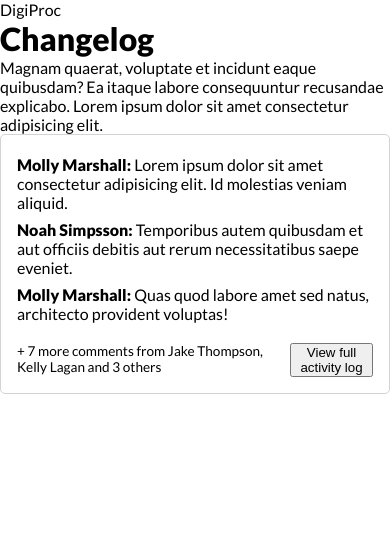
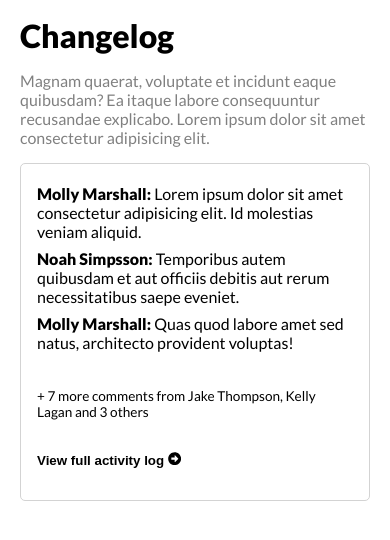
Before and after one commit to frankemon/digiproc-test, a React (Create React App) app: page / in a window 390 px wide. Shown: the top 540 px of the page. Built offline with nearby package versions, Linux system fonts and the light colour scheme.

Commit message:
add props parent, icon, responsive, rename db

```diff
--- a/package.json
+++ b/package.json
@@ -8,6 +8,7 @@
     "@testing-library/user-event": "^13.5.0",
     "react": "^18.1.0",
     "react-dom": "^18.1.0",
+    "react-icons": "^4.3.1",
     "react-scripts": "5.0.1",
     "web-vitals": "^2.1.4"
   },
--- a/public/styles/style.css
+++ b/public/styles/style.css
@@ -9,6 +9,7 @@ body {
   max-width: 800px;
   margin: 0 auto;
   font-family: "Lato", sans-serif;
+  padding-top: 1rem;
 }
 
 .changelog p {
@@ -41,32 +42,29 @@ body {
   justify-content: space-between;
 }
 
-.comment-summary a {
+.comment-summary button {
   color: black;
   font-weight: 700;
   text-decoration: none;
+  border: none;
+  background: none;
+  cursor: pointer;
 }
 
-.comment-summary a:link {
-  color: black;
-  font-weight: 700;
-  text-decoration: none;
+@media only screen and (max-width: 600px) {
+  body {
+    max-width: 350px;
   }
 
-.comment-summary a:visited {
-  color: black;
-  font-weight: 700;
-  text-decoration: none;
+  .comment-container {
+    margin: 0 0 1rem 0;
   }
 
-.comment-summary a:hover {
-  color: black;
-  font-weight: 700;
-  text-decoration: none;
+  .comment-summary {
+    flex-direction: column;
   }
 
-.comment-summary a:active {
-  color: black;
-  font-weight: 700;
-  text-decoration: none;
+  .comment-summary p {
+    padding: 1rem 0;
   }
+}
--- a/src/App.js
+++ b/src/App.js
@@ -1,17 +1,22 @@
-import React, { Component } from "react";
-import Changelog from "./Changelog";
-import changelogData from "./changelogData";
+import React from "react";
+import Changelog from "./components/Changelog";
+import db from "./db";
 
-const changelogs = changelogData.changelogs;
-const comments = changelogData.comments;
-
-const log = changelogs.map((item) => item.post);
+const allChangelogs = db.changelogs;
+const comments = db.comments;
+const log = allChangelogs.map((item) => item.post);
 
 class App extends React.Component {
+  constructor(props) {
+    super(props);
+    this.state = {
+      log: log,
+      comments: comments,
+    };
+  }
   render() {
     return (
       <div>
-        DigiProc
         <Changelog log={log} comments={comments} />
       </div>
     );
--- a/src/Changelog.js
+++ /dev/null
@@ -1,124 +0,0 @@
-import React, { Component } from "react";
-import changelogData from "./changelogData";
-
-const commentsData = changelogData.comments;
-const firstThreeComments = commentsData.filter((item, index) => {
-  return index < 3;
-});
-
-const VISIBLE_POSTS = 3;
-let hiddenPosts = commentsData.length - VISIBLE_POSTS;
-
-let uniqueUsers = [];
-const VISIBLE_USERS = 2;
-commentsData.forEach((item) => {
-  if (uniqueUsers.indexOf(item.user) <= -1) {
-    uniqueUsers.push(item.user);
-  }
-});
-
-let hiddenUsers = uniqueUsers.length - VISIBLE_USERS;
-const firstTwoUsers = uniqueUsers.filter((item, index) => {
-  return index > 2;
-});
-
-class Changelog extends React.Component {
-  constructor(props) {
-    super(props);
-    this.state = {
-      hiddenPosts: hiddenPosts,
-      firstUser: firstTwoUsers[0],
-      secondUser: firstTwoUsers[1],
-      hiddenUsers: hiddenUsers,
-      firstThreeComments: firstThreeComments,
-      allComments: commentsData,
-      toggleOn: false,
-      comments: firstThreeComments,
-    };
-
-    this.handleToggle = this.handleToggle.bind(this);
-  }
-
-  handleToggle() {
-    this.setState((prevState) => ({
-      toggleOn: !prevState.toggleOn,
-    }));
-  }
-
-  renderAllComments() {
-    this.state.comments.map((item) => (
-      <li key="id">
-        <span key="user" className="comment-user">
-          {item.user}:
-        </span>{" "}
-        {item.comment}
-      </li>
-    ));
-  }
-
-  renderThreeComments() {
-    this.state.firstThreeComments.map((item) => (
-      <li key="id">
-        <span key="user" className="comment-user">
-          {item.user}:
-        </span>{" "}
-        {item.comment}
-      </li>
-    ));
-  }
-
-  render() {
-    return (
-      <div className="container">
-        <div className="changelog">
-          <h1>Changelog</h1>
-          {this.props.log}
-        </div>
-        <div className="comment-container">
-          <ul>
-            {/* {this.state.toggleOn
-              ? this.renderAllComments
-              : this.renderThreeComments} */}
-
-            {this.state.toggleOn
-              ? commentsData.map((item) => (
-                  <li key="id">
-                    <span key="user" className="comment-user">
-                      {item.user}:
-                    </span>{" "}
-                    {item.comment}
-                  </li>
-                ))
-              : firstThreeComments.map((item) => (
-                  <li key="id">
-                    <span key="user" className="comment-user">
-                      {item.user}:
-                    </span>{" "}
-                    {item.comment}
-                  </li>
-                ))}
-          </ul>
-          <div className="comment-summary">
-            <div>
-              <p>
-                {this.state.toggleOn
-                  ? " "
-                  : `+
-                ${this.state.hiddenPosts} more comments from
-                ${this.state.firstUser}, ${this.state.secondUser} and
-                ${this.state.hiddenUsers} others`}
-              </p>
-            </div>
-            <div>
-              <button onClick={this.handleToggle}>
-                {this.state.toggleOn ? "Show less" : "View full activity log"}
-              </button>
-            </div>
-          </div>
-        </div>
-      </div>
-    );
-  }
-}
-
-export default Changelog;
--- /dev/null
+++ b/src/components/Changelog.js
@@ -0,0 +1,101 @@
+import React from "react";
+import { FaArrowAltCircleRight, FaArrowAltCircleUp } from "react-icons/fa";
+
+class Changelog extends React.Component {
+  constructor(props) {
+    super(props);
+    this.state = {
+      hiddenPosts: this.hiddenPosts,
+      firstUser: this.firstTwoUsers,
+      secondUser: this.secondUser,
+      hiddenUsers: this.hiddenUsers,
+      firstThreeComments: this.firstThreeComments,
+      allComments: this.comments,
+      toggleOn: false,
+      comments: this.firstThreeComments,
+    };
+    this.handleToggle = this.handleToggle.bind(this);
+  }
+
+  handleToggle() {
+    this.setState((prevState) => ({
+      toggleOn: !prevState.toggleOn,
+    }));
+  }
+
+  render() {
+    const firstThreeComments = this.props.comments.filter((item, index) => {
+      return index < 3;
+    });
+
+    const VISIBLE_POSTS = 3;
+    this.state.hiddenPosts = this.props.comments.length - VISIBLE_POSTS;
+
+    let uniqueUsers = [];
+    const VISIBLE_USERS = 2;
+    this.props.comments.forEach((item) => {
+      if (uniqueUsers.indexOf(item.user) <= -1) {
+        uniqueUsers.push(item.user);
+      }
+    });
+
+    this.state.hiddenUsers = uniqueUsers.length - VISIBLE_USERS;
+
+    this.state.firstTwoUsers = uniqueUsers.filter((item, index) => {
+      return index > 2;
+    });
+
+    return (
+      <div className="container">
+        <div className="changelog">
+          <h1>Changelog</h1>
+          <p>{this.props.log}</p>
+        </div>
+        <div className="comment-container">
+          <ul>
+            {this.state.toggleOn
+              ? this.props.comments.map((item) => (
+                  <li key={item.id}>
+                    <span className="comment-user">{item.user}:</span>{" "}
+                    {item.comment}
+                  </li>
+                ))
+              : firstThreeComments.map((item) => (
+                  <li key={item.id}>
+                    <span className="comment-user">{item.user}:</span>{" "}
+                    {item.comment}
+                  </li>
+                ))}
+          </ul>
+          <div className="comment-summary">
+            <div>
+              <p>
+                {this.state.toggleOn
+                  ? " "
+                  : `+
+                ${this.state.hiddenPosts} more comments from
+                ${this.state.firstTwoUsers[0]}, ${this.state.firstTwoUsers[1]} and
+                ${this.state.hiddenUsers} others`}
+              </p>
+            </div>
+            <div>
+              <button onClick={this.handleToggle}>
+                {this.state.toggleOn ? (
+                  <p>
+                    Show less <FaArrowAltCircleUp />
+                  </p>
+                ) : (
+                  <p>
+                    View full activity log <FaArrowAltCircleRight />
+                  </p>
+                )}
+              </button>
+            </div>
+          </div>
+        </div>
+      </div>
+    );
+  }
+}
+
+export default Changelog;
--- a/src/changelogData.js
+++ b/src/db.js
@@ -8,63 +8,75 @@ const changelogs = [
 const comments = [
   {
     id: 1,
+    changelog_id: 1,
     user: "Molly Marshall",
     comment:
       "Lorem ipsum dolor sit amet consectetur adipisicing elit. Id molestias veniam aliquid.",
   },
   {
     id: 2,
+    changelog_id: 1,
     user: "Noah Simpsson",
     comment:
       "Temporibus autem quibusdam et aut officiis debitis aut rerum necessitatibus saepe eveniet.",
   },
   {
     id: 3,
+    changelog_id: 1,
     user: "Molly Marshall",
     comment: "Quas quod labore amet sed natus, architecto provident voluptas!",
   },
   {
     id: 4,
+    changelog_id: 1,
     user: "Arabella Ortega",
     comment:
       "Explicabo itaque perspiciatis, maiores tempore eligendi distinctio.",
   },
   {
     id: 5,
+    changelog_id: 1,
     user: "Jake Thompson",
     comment:
       "Quis autem vel eum iure reprehenderit qui in ea voluptate velit esse quam nihil molestiae consequatur, vel illum qui dolorem eum fugiat quo voluptas nulla pariatur?",
   },
   {
     id: 6,
+    changelog_id: 1,
     user: "Arabella Ortega",
     comment:
       "At vero eos et accusamus et iusto odio dignissimos ducimus qui blanditiis.",
   },
   {
     id: 7,
+    changelog_id: 1,
     user: "Molly Marshall",
     comment:
       "Itaque earum rerum hic tenetur a sapiente delectus, ut aut reiciendis voluptatibus maiores alias consequatur aut perferendis doloribus asperiores repellat.",
   },
   {
     id: 8,
+    changelog_id: 1,
     user: "Kelly Lagan",
     comment: "Nam libero tempore, cum soluta nobis est eligendi.",
   },
   {
     id: 9,
+    changelog_id: 1,
     user: "Jake Thompson",
     comment:
       "Lorem ipsum dolor sit, amet consectetur adipisicing elit. Fuga, perferendis?",
   },
   {
     id: 10,
+    changelog_id: 1,
     user: "Molly Marshall",
     comment: "Id veniam aliquid fuga tenetur voluptate qam illum?",
   },
 ];
-export default {
+const db = {
+  changelogs,
   comments,
-  changelogs,
 };
+
+export default db;
```
Also changed, not shown: 1 other file (tests, documents, lock files or other folders). Lines whose indentation alone changed are shown as unchanged.
